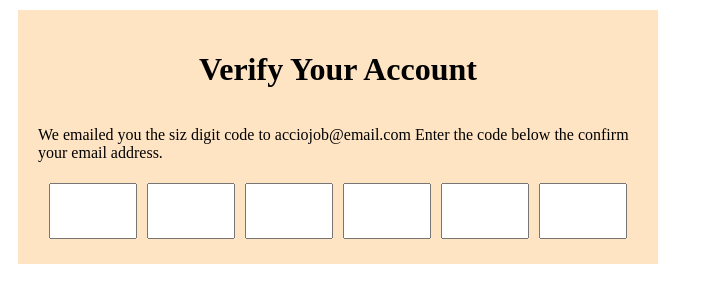
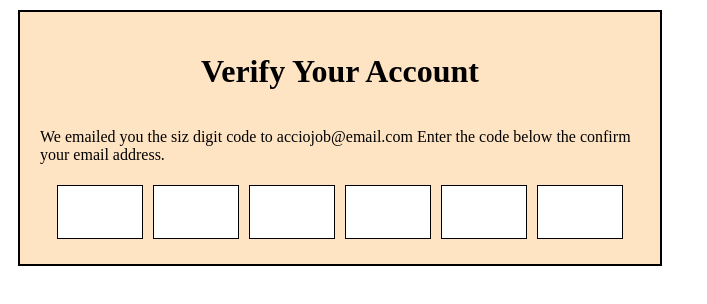
Before and after one commit to acciojob/OTP-SandeepKumarSolanki, a website: page main.html in a window 1280 px wide. Shown: the whole page, without its empty margins (0-707 px from the left). Drawn offline with Linux system fonts and the light colour scheme.

Commit message:
created a submission

```diff
--- a/main.html
+++ b/main.html
@@ -11,7 +11,7 @@
 	<div class="container">
 		<h1 id="verification_heading">Verify Your Account</h1>
 		<p id="verification_subtext">We emailed you the siz digit code to acciojob@email.com Enter the code below the confirm your email address.</p>
-		<div id="code-container">
+		<div class="code-container">
 			<input type="number" class="code">
 			<input type="number" class="code">
 			<input type="number" class="code">
--- a/styles.css
+++ b/styles.css
@@ -9,7 +9,7 @@
 .container{
 	width : 600px;
 	background-color : bisque;
-
+	border : 2px solid black;
 	margin : 10px;
 	padding : 20px;
 	display :flex;
@@ -26,7 +26,7 @@
 	align-items : center;
 }
 
-#code-container{
+.code-container{
 	display : flex;
 	flex-wrap : wrap;
 	justify-content : center;
@@ -44,5 +44,5 @@ input{
 	width : 80px;
 	height : 50px;
 	margin: 5px;
-	focus :
+	border : 0.1px solid black;
 }
```
Also changed, not shown: script.js (line endings or trailing spaces).
